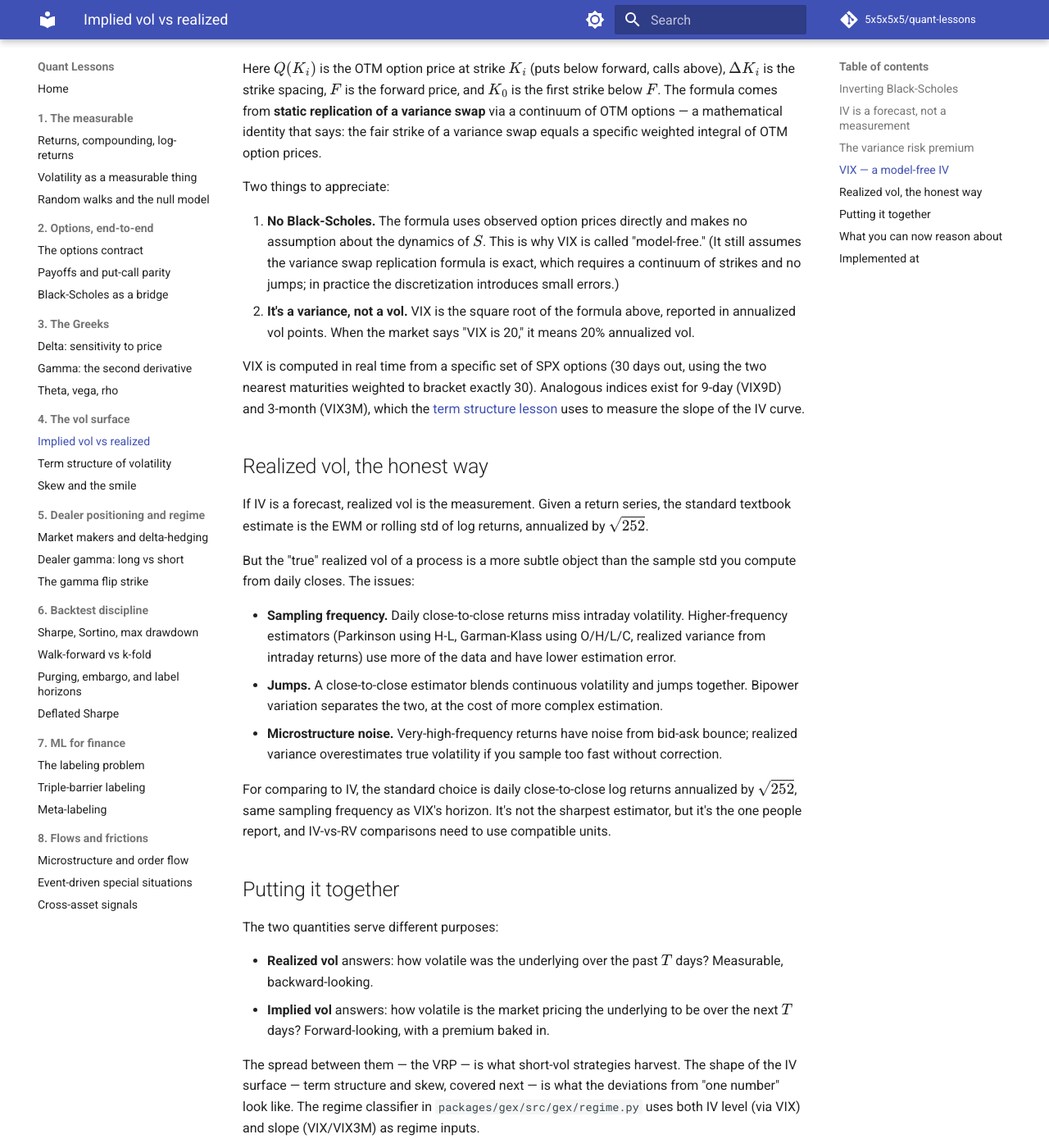
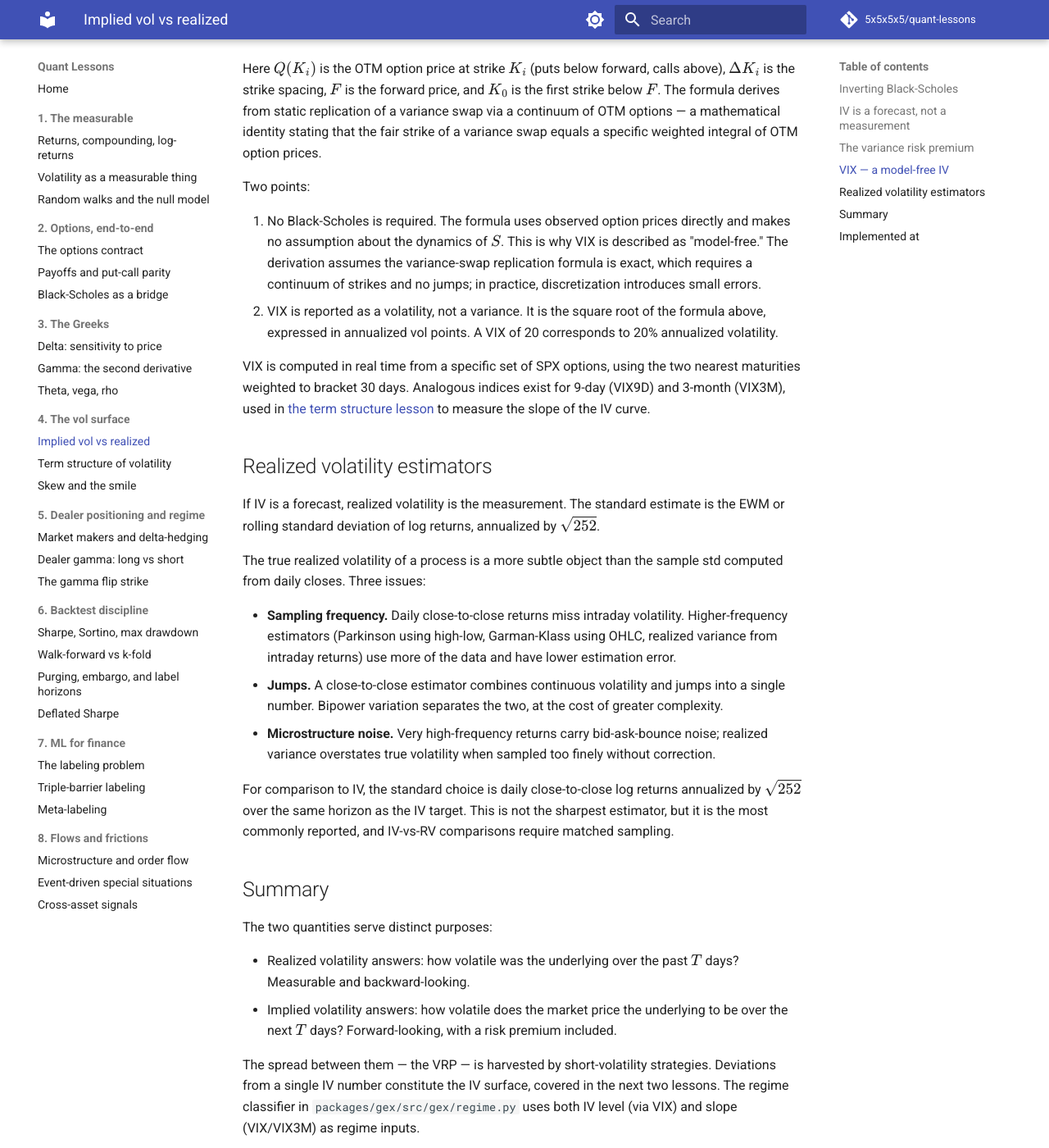
Before and after one commit to 5x5x5x5/quant-lessons, an MkDocs documentation site: the page built from docs/vol-surface/implied-vol.md, in a window 1280 px wide and 1400 px high, scrolled down 2148 px. Shown: the whole window at 82% size. Built offline with MkDocs 1.6.1 and Material for MkDocs 9.7.7, drawn with Linux system fonts in a browser that asks for light colours; comment, search, counter and statistics services are not loaded; some of the changed text lies outside the part shown.

Commit message:
revise Part 4 tone: more professional, less chatty
implied-vol.md, term-structure.md, skew.md revised to reduce casual
voice. VIX formula, variance-swap derivation, delta-space interpolation
discussion, and z-score regime-trigger logic preserved verbatim.

Generated with [Claude Code](https://claude.ai/code)
via [Happy](https://happy.engineering)

Co-Authored-By: Claude <noreply@anthropic.com>
Co-Authored-By: Happy <yesreply@happy.engineering>

```diff
--- a/docs/vol-surface/implied-vol.md
+++ b/docs/vol-surface/implied-vol.md
@@ -7,37 +7,37 @@ code_ref: "—"
 
 # Implied vol vs realized
 
-Black-Scholes takes five inputs and produces a price. Four of them — $S$, $K$, $r$, $T$ — are observable or contractual. The fifth, $\sigma$, is not. The market solves this elegantly: **observed option premiums define the $\sigma$**. The $\sigma$ you back out by inverting the BS formula against market price is **implied volatility** (IV). It is a forecast — the market's consensus guess about future realized vol over the option's remaining life.
+Black-Scholes takes five inputs and produces a price. Four — $S$, $K$, $r$, $T$ — are observable or contractual. The fifth, $\sigma$, is not. The market resolves this by letting observed option premiums define $\sigma$: inverting the formula against market prices yields the **implied volatility** (IV). IV represents a forecast — the market's consensus estimate of realized volatility over the option's remaining life.
 
-This lesson is about what IV actually measures, how it differs from realized vol, and the single most persistent spread in options markets: the variance risk premium.
+This lesson covers what IV measures, how it differs from realized volatility, and the variance risk premium that persists between them.
 
 ## Inverting Black-Scholes
 
-You observe a market premium $C^\text{mkt}$ for a call with known $S$, $K$, $r$, $T$. Find the $\sigma$ such that
+Given a market premium $C^\text{mkt}$ for a call with known $S$, $K$, $r$, $T$, the task is to find $\sigma$ such that:
 
 $$
 C_\text{BS}(S, K, r, T, \sigma) = C^\text{mkt}.
 $$
 
-The BS formula is monotonic in $\sigma$ (higher vol = higher call price, always), so the inversion has a unique solution. Numerical solvers find it in microseconds. That $\sigma$ is the option's implied vol.
+The Black-Scholes formula is monotonic in $\sigma$ (call price is strictly increasing in vol), so the inversion has a unique solution. Numerical solvers find it in microseconds. The resulting $\sigma$ is the option's implied volatility.
 
-Every option on the chain has its own implied vol. If Black-Scholes were fully correct, every option on a given underlying would have the same IV — one $\sigma$ to price them all. In practice, IVs vary across strikes (skew, smile) and across expiries (term structure). The deviations from a constant IV *are* what the next two lessons cover.
+Every option on the chain has its own implied volatility. If Black-Scholes were fully accurate, every option on a given underlying would share a single IV. In practice, IVs vary across strikes (skew, smile) and expiries (term structure). These deviations are the subject of the next two lessons.
 
 ## IV is a forecast, not a measurement
 
-This is the subtle point that distinguishes IV from anything computable from price history. An option's IV answers the question: **what volatility over the next $T$ days would justify the price I am paying?** It is inherently forward-looking.
+The distinction between IV and anything computable from price history is fundamental. IV answers: what volatility over the next $T$ days would justify the current price? It is inherently forward-looking.
 
-In practice it combines three things:
+IV combines three components in practice:
 
-1. The market's best estimate of future realized vol.
-2. A risk premium for bearing vol risk (sellers demand compensation for tail events).
-3. Supply/demand imbalances specific to that option (buyer of specific protection, dealer inventory).
+1. The market's estimate of future realized volatility.
+2. A risk premium for bearing volatility risk (sellers require compensation for tail events).
+3. Supply-demand imbalances specific to the option (buyer demand for specific protection, dealer inventory effects).
 
-You cannot separate these components from a single IV quote. What you *can* do is compare IV to subsequent realized vol, over and over, and estimate an average gap.
+These components cannot be separated from a single IV quote. Comparing IV to subsequent realized volatility across many observations does, however, allow estimation of the average gap between forecast and realization.
 
 ## The variance risk premium
 
-Do it, and a robust pattern appears: **IV tends to exceed subsequent realized vol on average**, especially for short-dated equity index options. The difference has a name — the variance risk premium (VRP).
+A robust empirical pattern emerges: IV tends to exceed subsequent realized volatility on average, particularly for short-dated equity-index options. The difference is known as the variance risk premium (VRP).
 
 | Approximate figures, SPX 30-day, decade-average |                   |
 |-------------------------------------------------|-------------------|
@@ -45,59 +45,59 @@ Do it, and a robust pattern appears: **IV tends to exceed subsequent realized vo
 | Mean realized 30-day vol                        | ~14%              |
 | Mean spread (premium)                           | ~4 percentage points |
 
-The spread is not constant. It compresses to near zero (and occasionally inverts) in quiet, confident regimes; it blows out to 10+ points around events. But the unconditional average has been meaningfully positive across multi-decade samples.
+The spread is not constant. It compresses to near zero (and occasionally inverts) in quiet regimes, and widens to 10 or more points around events. The unconditional average has remained meaningfully positive across multi-decade samples.
 
-Why does the premium exist? The economic argument: selling options is equivalent to selling insurance. The seller takes a small premium in exchange for accepting convex losses in tail events. Risk-averse agents demand more premium than actuarially fair to bear that risk. Over time, the insurance is more expensive than its expected payoff — and the sellers, on average, profit.
+The economic interpretation is that selling options is economically equivalent to selling insurance. The seller receives a small premium in exchange for accepting convex losses in tail events. Risk-averse agents require more premium than actuarial fairness would imply; over time, options carry premiums above their expected payoffs, and sellers profit on average.
 
-**Short-vol strategies systematically harvest the VRP.** Sell naked puts, sell strangles, sell variance swaps — the unconditional return is positive. The catch is the tail: occasional losses that wipe out years of accumulated small gains. Long-Term Capital in 1998, Volmageddon in February 2018, COVID in March 2020 — all had short-vol books as central characters. The VRP is real, but it is not free money; it is compensation for a risk that occasionally materializes.
+Short-volatility strategies harvest the VRP systematically. Writing naked puts, strangles, or variance swaps produces positive unconditional returns, subject to occasional tail losses that erase years of accumulated gains. Long-Term Capital in 1998, Volmageddon in February 2018, and COVID in March 2020 all had short-vol books as central participants. The VRP is real but not free; it compensates for a risk that materializes occasionally.
 
 ## VIX — a model-free IV
 
-VIX, the CBOE Volatility Index, is the market's best-known IV summary. It reports a 30-day implied volatility estimate on the S&P 500, and it does so **without assuming Black-Scholes**. The construction:
+The CBOE Volatility Index (VIX) is the most widely-quoted implied-volatility summary. It reports a 30-day implied volatility estimate on the S&P 500 without assuming Black-Scholes. The construction:
 
 $$
 \text{VIX}^2 = \frac{2 e^{rT}}{T} \sum_{i} \frac{\Delta K_i}{K_i^2} Q(K_i) - \frac{1}{T}\left(\frac{F}{K_0} - 1\right)^2.
 $$
 
-Here $Q(K_i)$ is the OTM option price at strike $K_i$ (puts below forward, calls above), $\Delta K_i$ is the strike spacing, $F$ is the forward price, and $K_0$ is the first strike below $F$. The formula comes from **static replication of a variance swap** via a continuum of OTM options — a mathematical identity that says: the fair strike of a variance swap equals a specific weighted integral of OTM option prices.
+Here $Q(K_i)$ is the OTM option price at strike $K_i$ (puts below forward, calls above), $\Delta K_i$ is the strike spacing, $F$ is the forward price, and $K_0$ is the first strike below $F$. The formula derives from static replication of a variance swap via a continuum of OTM options — a mathematical identity stating that the fair strike of a variance swap equals a specific weighted integral of OTM option prices.
 
-Two things to appreciate:
+Two points:
 
-1. **No Black-Scholes.** The formula uses observed option prices directly and makes no assumption about the dynamics of $S$. This is why VIX is called "model-free." (It still assumes the variance swap replication formula is exact, which requires a continuum of strikes and no jumps; in practice the discretization introduces small errors.)
-2. **It's a variance, not a vol.** VIX is the square root of the formula above, reported in annualized vol points. When the market says "VIX is 20," it means 20% annualized vol.
+1. No Black-Scholes is required. The formula uses observed option prices directly and makes no assumption about the dynamics of $S$. This is why VIX is described as "model-free." The derivation assumes the variance-swap replication formula is exact, which requires a continuum of strikes and no jumps; in practice, discretization introduces small errors.
+2. VIX is reported as a volatility, not a variance. It is the square root of the formula above, expressed in annualized vol points. A VIX of 20 corresponds to 20% annualized volatility.
 
-VIX is computed in real time from a specific set of SPX options (30 days out, using the two nearest maturities weighted to bracket exactly 30). Analogous indices exist for 9-day (VIX9D) and 3-month (VIX3M), which the [term structure lesson](term-structure.md) uses to measure the slope of the IV curve.
+VIX is computed in real time from a specific set of SPX options, using the two nearest maturities weighted to bracket 30 days. Analogous indices exist for 9-day (VIX9D) and 3-month (VIX3M), used in [the term structure lesson](term-structure.md) to measure the slope of the IV curve.
 
-## Realized vol, the honest way
+## Realized volatility estimators
 
-If IV is a forecast, realized vol is the measurement. Given a return series, the standard textbook estimate is the EWM or rolling std of log returns, annualized by $\sqrt{252}$.
+If IV is a forecast, realized volatility is the measurement. The standard estimate is the EWM or rolling standard deviation of log returns, annualized by $\sqrt{252}$.
 
-But the "true" realized vol of a process is a more subtle object than the sample std you compute from daily closes. The issues:
+The true realized volatility of a process is a more subtle object than the sample std computed from daily closes. Three issues:
 
-- **Sampling frequency.** Daily close-to-close returns miss intraday volatility. Higher-frequency estimators (Parkinson using H-L, Garman-Klass using O/H/L/C, realized variance from intraday returns) use more of the data and have lower estimation error.
-- **Jumps.** A close-to-close estimator blends continuous volatility and jumps together. Bipower variation separates the two, at the cost of more complex estimation.
-- **Microstructure noise.** Very-high-frequency returns have noise from bid-ask bounce; realized variance overestimates true volatility if you sample too fast without correction.
+- **Sampling frequency.** Daily close-to-close returns miss intraday volatility. Higher-frequency estimators (Parkinson using high-low, Garman-Klass using OHLC, realized variance from intraday returns) use more of the data and have lower estimation error.
+- **Jumps.** A close-to-close estimator combines continuous volatility and jumps into a single number. Bipower variation separates the two, at the cost of greater complexity.
+- **Microstructure noise.** Very high-frequency returns carry bid-ask-bounce noise; realized variance overstates true volatility when sampled too finely without correction.
 
-For comparing to IV, the standard choice is daily close-to-close log returns annualized by $\sqrt{252}$, same sampling frequency as VIX's horizon. It's not the sharpest estimator, but it's the one people report, and IV-vs-RV comparisons need to use compatible units.
+For comparison to IV, the standard choice is daily close-to-close log returns annualized by $\sqrt{252}$ over the same horizon as the IV target. This is not the sharpest estimator, but it is the most commonly reported, and IV-vs-RV comparisons require matched sampling.
 
-## Putting it together
+## Summary
 
-The two quantities serve different purposes:
+The two quantities serve distinct purposes:
 
-- **Realized vol** answers: how volatile was the underlying over the past $T$ days? Measurable, backward-looking.
-- **Implied vol** answers: how volatile is the market pricing the underlying to be over the next $T$ days? Forward-looking, with a premium baked in.
+- Realized volatility answers: how volatile was the underlying over the past $T$ days? Measurable and backward-looking.
+- Implied volatility answers: how volatile does the market price the underlying to be over the next $T$ days? Forward-looking, with a risk premium included.
 
-The spread between them — the VRP — is what short-vol strategies harvest. The shape of the IV surface — term structure and skew, covered next — is what the deviations from "one number" look like. The regime classifier in `packages/gex/src/gex/regime.py` uses both IV level (via VIX) and slope (VIX/VIX3M) as regime inputs.
+The spread between them — the VRP — is harvested by short-volatility strategies. Deviations from a single IV number constitute the IV surface, covered in the next two lessons. The regime classifier in `packages/gex/src/gex/regime.py` uses both IV level (via VIX) and slope (VIX/VIX3M) as regime inputs.
 
-## What you can now reason about
+The reader can now reason about:
 
-- Why "vol" ambiguously refers to two entirely different things — a measurement and a forecast — and why conflating them is the fastest way to misread any options-market commentary.
-- Why short-vol strategies have positive *expected* returns but awful tail properties — they are harvesting a real premium, for a real reason.
-- How VIX is constructed model-free from option prices via the variance-swap replication formula, and why it is a statement about the option market, not about Black-Scholes specifically.
+- Why the term "volatility" ambiguously references two distinct quantities — a measurement and a forecast — and how conflation leads to misreading options-market commentary.
+- Why short-volatility strategies have positive expected returns but severe tail properties: they harvest a real premium that compensates for real tail risk.
+- How VIX is constructed model-free from option prices via the variance-swap replication formula, and why it is a statement about the options market rather than about Black-Scholes specifically.
 
 ## Implemented at
 
-The GEX pipeline consumes IV as an input — it does not recompute it from quoted premiums in this project. Sources in `trading/packages/gex/src/gex/data/options.py` provide IV per-contract from the upstream chain feed. The VIX series itself is pulled via `data/vix.py::fetch_vix_history`, and the regime classifier in `regime.py:classify_regime` uses VIX/VIX3M and VIX9D/VIX slopes as inversion triggers. Those slopes are the subject of [the next lesson](term-structure.md).
+The GEX pipeline consumes IV as input rather than recomputing it from quoted premiums. Data sources in `trading/packages/gex/src/gex/data/options.py` provide per-contract IV from the upstream chain feed. The VIX series is pulled via `data/vix.py::fetch_vix_history`, and the regime classifier in `regime.py:classify_regime` uses VIX/VIX3M and VIX9D/VIX slopes as inversion triggers. These slopes are the subject of [the next lesson](term-structure.md).
 
 ---
 
```
Also changed, not shown: docs/vol-surface/skew.md (+39 -37 lines), docs/vol-surface/term-structure.md (+32 -30 lines).
